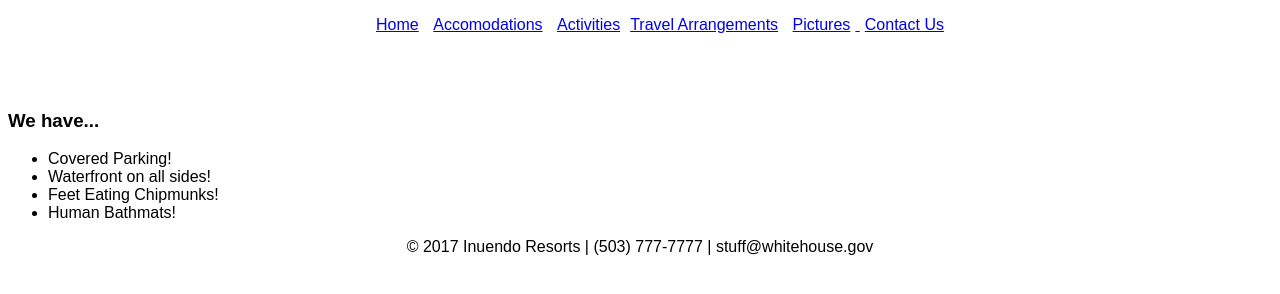
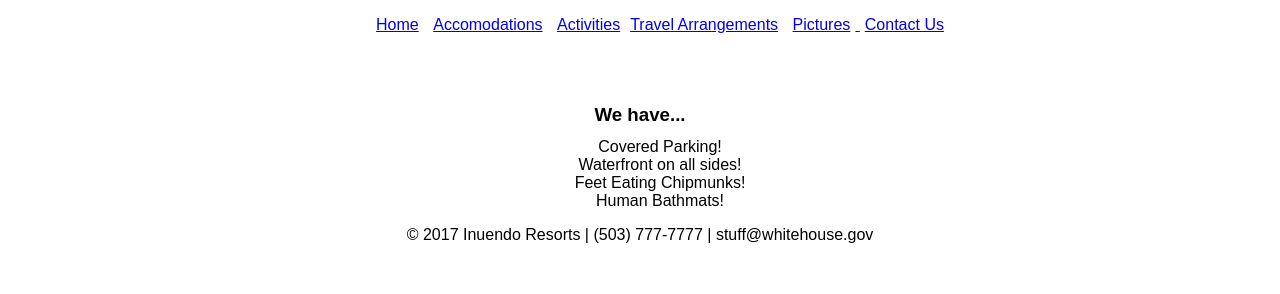
Before and after one commit to AaronRohrbacher/resort, a plain HTML site: page acc.html in a window 1280 px wide. Shown: the part 338-632 px from the top of the page. Drawn offline with Linux system fonts and the light colour scheme.

Commit message:
center unordered lists and images

```diff
--- a/css/styles.css
+++ b/css/styles.css
@@ -19,9 +19,18 @@ img {
   align-items: center;
 }
 
-h1, h2 {
+h1, h2, h3 {
   text-align: center;
   line-height: 0.5;
+}
+
+ul {
+  text-align: center;
+  list-style: none;
+}
+
+li {
+  font-size: 16;
 }
 
 p {
```
